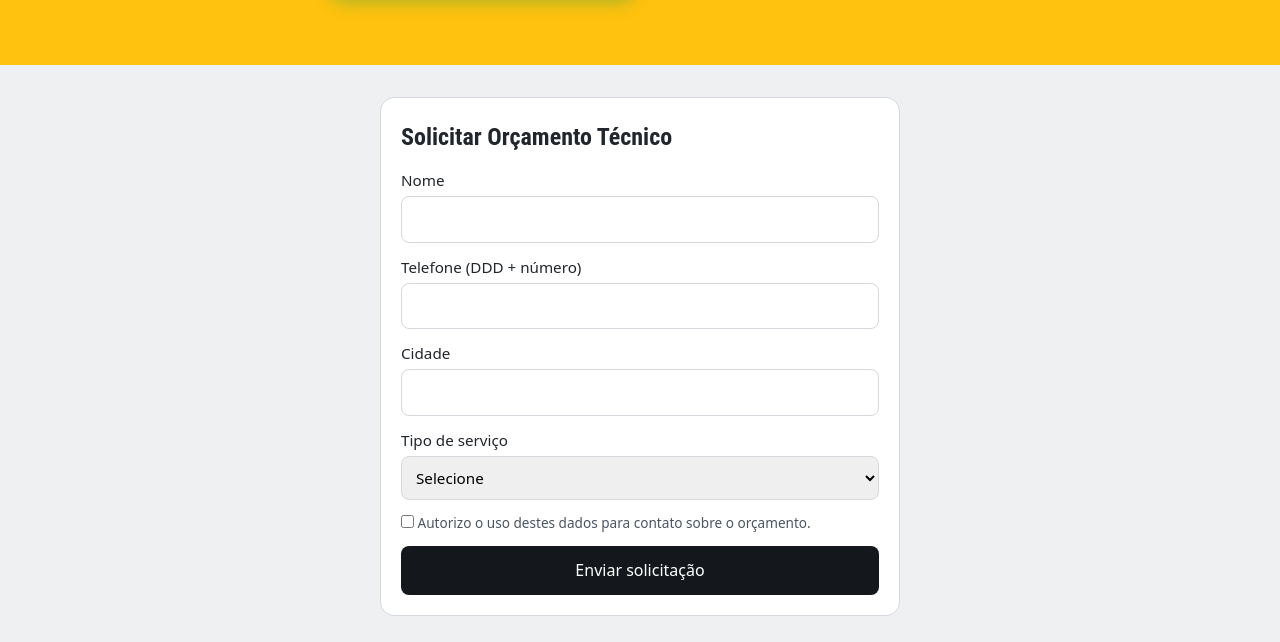
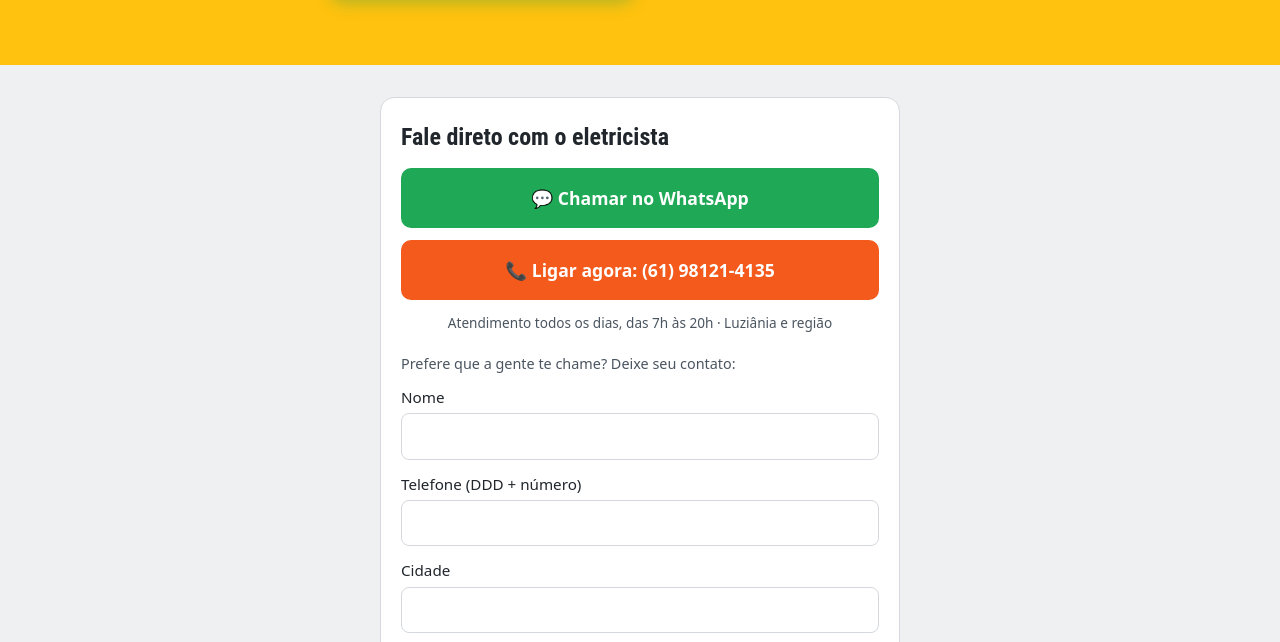
Before and after one commit to rodrigoxsantos10-del/msmanutencao, a plain HTML site: page index.html in a window 1280 px wide. Shown: the part 5167-5809 px from the top of the page. Drawn offline with Linux system fonts and the light colour scheme.

Commit message:
Botões diretos de WhatsApp e ligação no topo da seção de orçamento
Co-Authored-By: Claude Opus 5.5 <noreply@anthropic.com>
Claude-Session: https://claude.ai/code/session_0114QauYmXPBweeERe3YCT2y

```diff
--- a/index.html
+++ b/index.html
@@ -544,7 +544,13 @@
 
 <section id="msf-solicitar-orcamento" class="msf" aria-labelledby="msf-titulo">
   <div class="msf-box">
-    <h2 id="msf-titulo">Solicitar Orçamento Técnico</h2>
+    <h2 id="msf-titulo">Fale direto com o eletricista</h2>
+    <div class="msf-direto">
+      <a class="msf-btn msf-zap" href="https://wa.me/5561981214135?text=Ol%C3%A1!%20Vim%20pelo%20Google%20e%20preciso%20de%20um%20eletricista.">💬 Chamar no WhatsApp</a>
+      <a class="msf-btn msf-tel" href="tel:+5561981214135">📞 Ligar agora: (61) 98121-4135</a>
+      <p class="msf-obs">Atendimento todos os dias, das 7h às 20h · Luziânia e região</p>
+    </div>
+    <p class="msf-ou">Prefere que a gente te chame? Deixe seu contato:</p>
     <form id="msf-form" novalidate>
       <input type="text" name="empresa_site" class="msf-hp" tabindex="-1" autocomplete="off" aria-hidden="true">
       <label>Nome<input name="nome" required autocomplete="name"></label>
@@ -574,6 +580,12 @@
 .msf button{width:100%;padding:12px;border:0;border-radius:8px;background:var(--grafite);color:#fff;font:inherit;cursor:pointer}
 .msf button[disabled]{opacity:.6;cursor:wait}
 .msf-hp{position:absolute;left:-9999px}
+.msf-direto{display:flex;flex-direction:column;gap:12px;margin:0 0 18px}
+.msf-btn{display:block;text-align:center;padding:16px;border-radius:10px;font-weight:700;font-size:1.1rem;text-decoration:none;color:#fff}
+.msf-zap{background:#1FA855}
+.msf-tel{background:#F45A1C}
+.msf-obs{margin:0;font-size:.85rem;text-align:center;color:var(--texto-suave)}
+.msf-ou{font-size:.9rem;margin:0 0 10px;color:var(--texto-suave)}
 </style>
 <script>
 (function(){
```
